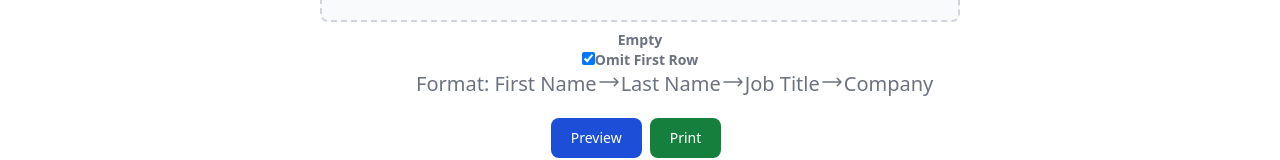
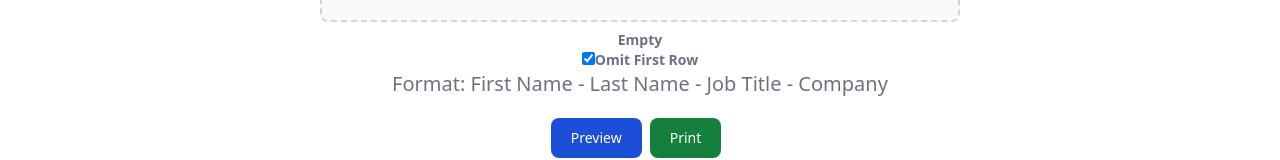
Before and after one commit to likurocplus/name-badges, a React app: page / in a window 1280 px wide. Shown: the part 334-494 px from the top of the page. Built offline with nearby package versions, Linux system fonts and the light colour scheme.

Commit message:
update UI

```diff
--- a/src/components/UploadButton.jsx
+++ b/src/components/UploadButton.jsx
@@ -106,53 +106,8 @@ const UploadButton = () => {
           Omit First Row
         </label>
       </div>
-      <span className=" flex text-xl text-gray-500 pl-24">
-        Format: First Name{" "}
-        <svg
-          xmlns="http://www.w3.org/2000/svg"
-          fill="none"
-          viewBox="0 0 24 24"
-          stroke-width="1.5"
-          stroke="currentColor"
-          class="size-6"
-        >
-          <path
-            stroke-linecap="round"
-            stroke-linejoin="round"
-            d="M17.25 8.25 21 12m0 0-3.75 3.75M21 12H3"
-          />
-        </svg>
-        Last Name{" "}
-        <svg
-          xmlns="http://www.w3.org/2000/svg"
-          fill="none"
-          viewBox="0 0 24 24"
-          stroke-width="1.5"
-          stroke="currentColor"
-          class="size-6"
-        >
-          <path
-            stroke-linecap="round"
-            stroke-linejoin="round"
-            d="M17.25 8.25 21 12m0 0-3.75 3.75M21 12H3"
-          />
-        </svg>
-        Job Title{" "}
-        <svg
-          xmlns="http://www.w3.org/2000/svg"
-          fill="none"
-          viewBox="0 0 24 24"
-          stroke-width="1.5"
-          stroke="currentColor"
-          class="size-6"
-        >
-          <path
-            stroke-linecap="round"
-            stroke-linejoin="round"
-            d="M17.25 8.25 21 12m0 0-3.75 3.75M21 12H3"
-          />
-        </svg>
-        Company
+      <span className="text-xl text-gray-500 block text-center">
+        Format: First Name - Last Name - Job Title - Company
       </span>
       {/* Custom Mapping  */}
       {/* <div className="max-w-sm mx-auto">
```
